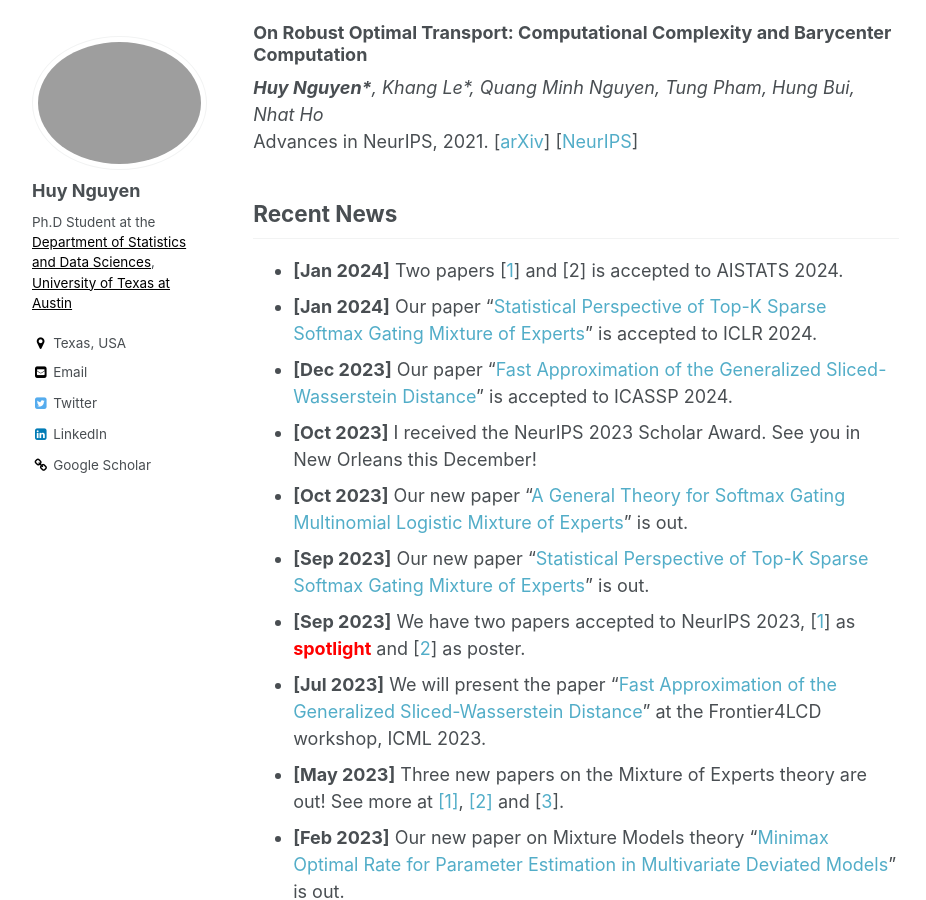
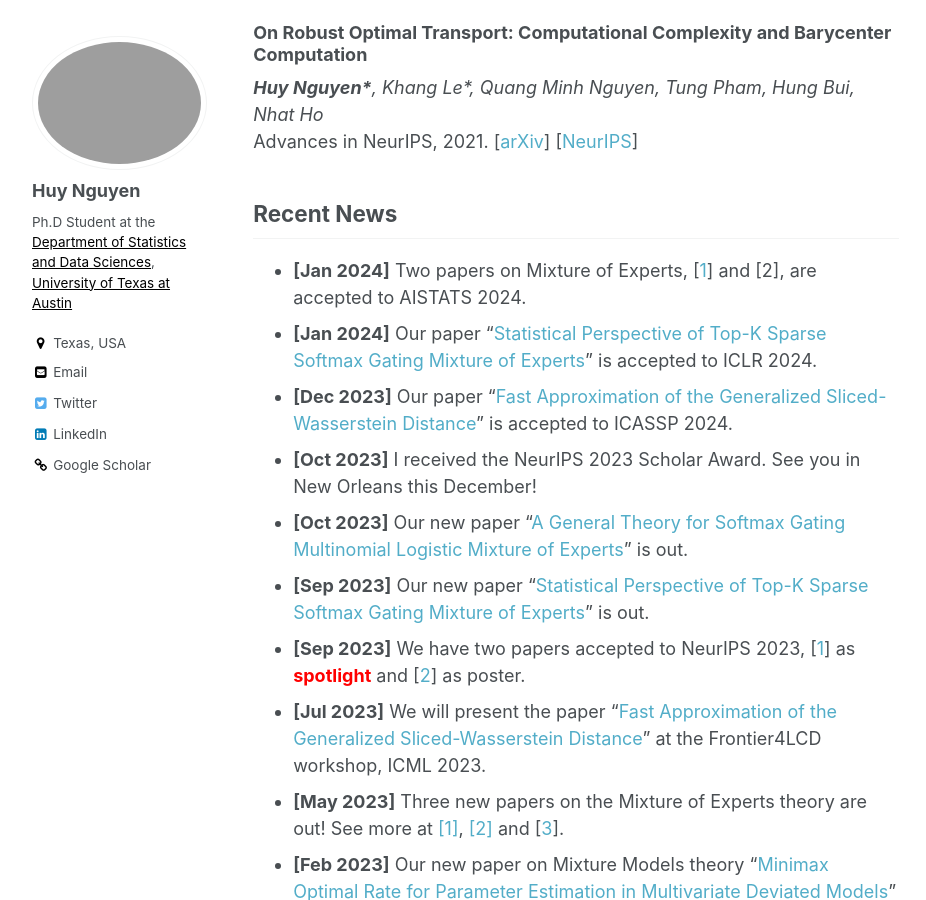
Before and after one commit to snowwhite2011/huyentrang0811.github.io, a Jekyll site: the page built from _pages/about.md, in a window 1280 px wide and 900 px high, scrolled down 2101 px. Shown: the whole window, without its empty margins (86-1012 px from the left). Built offline with Jekyll 4.4.1, drawn with Linux system fonts in a browser that asks for light colours.

Commit message:
Update about.md

```diff
--- a/_pages/about.md
+++ b/_pages/about.md
@@ -55,7 +55,7 @@ Advances in NeurIPS, 2021.  [[arXiv](https://arxiv.org/abs/2102.06857)] [[NeurIP
 
 
 ## Recent News
-- **[Jan 2024]** Two papers [[1](https://arxiv.org/abs/2305.07572)] and [2] is accepted to AISTATS 2024.
+- **[Jan 2024]** Two papers on Mixture of Experts, [[1](https://arxiv.org/abs/2305.07572)] and [2], are accepted to AISTATS 2024.
 - **[Jan 2024]** Our paper "[Statistical Perspective of Top-K Sparse Softmax Gating Mixture of Experts](https://arxiv.org/abs/2309.13850)" is accepted to ICLR 2024.
 - **[Dec 2023]** Our paper "[Fast Approximation of the Generalized Sliced-Wasserstein Distance](https://openreview.net/forum?id=u3JeFO8G8s)" is accepted to ICASSP 2024.
 - **[Oct 2023]** I received the NeurIPS 2023 Scholar Award. See you in New Orleans this December!
```
